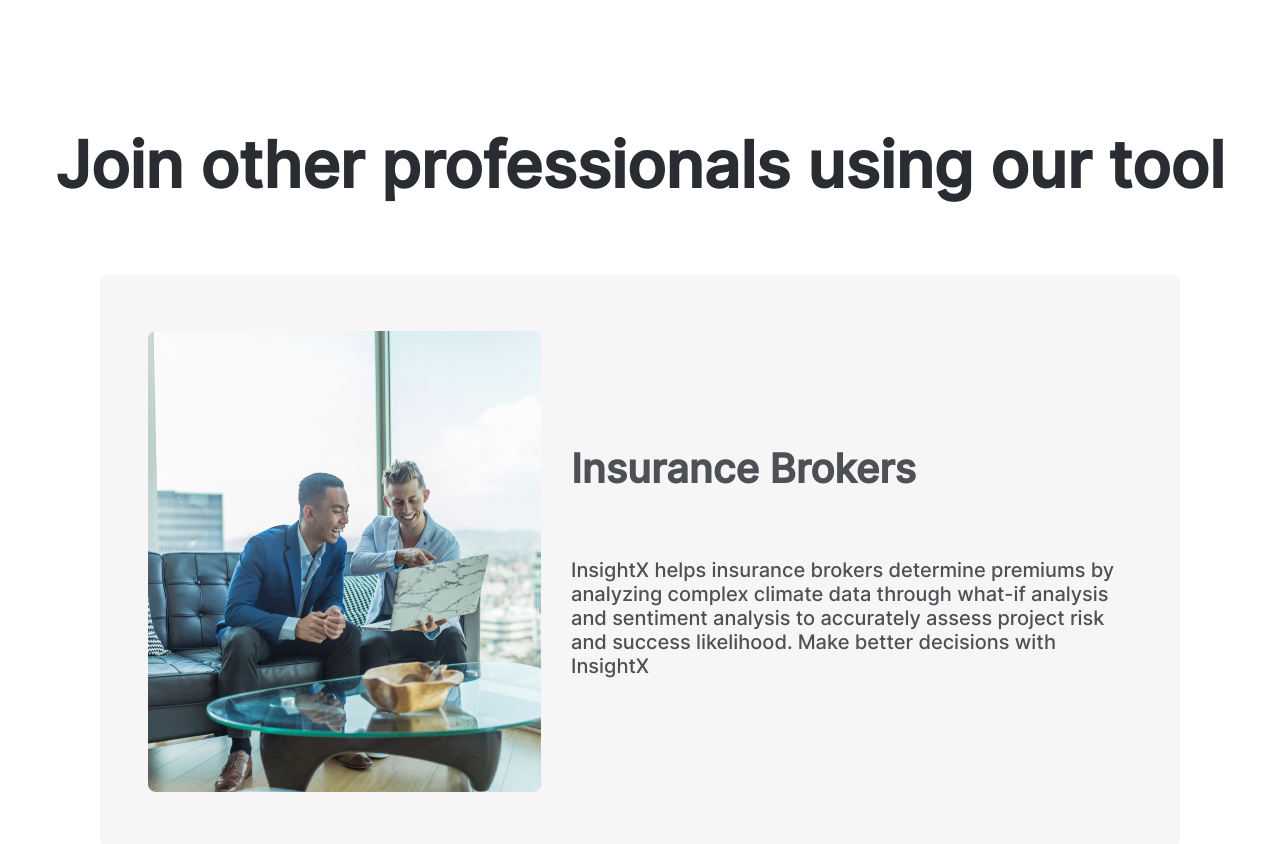
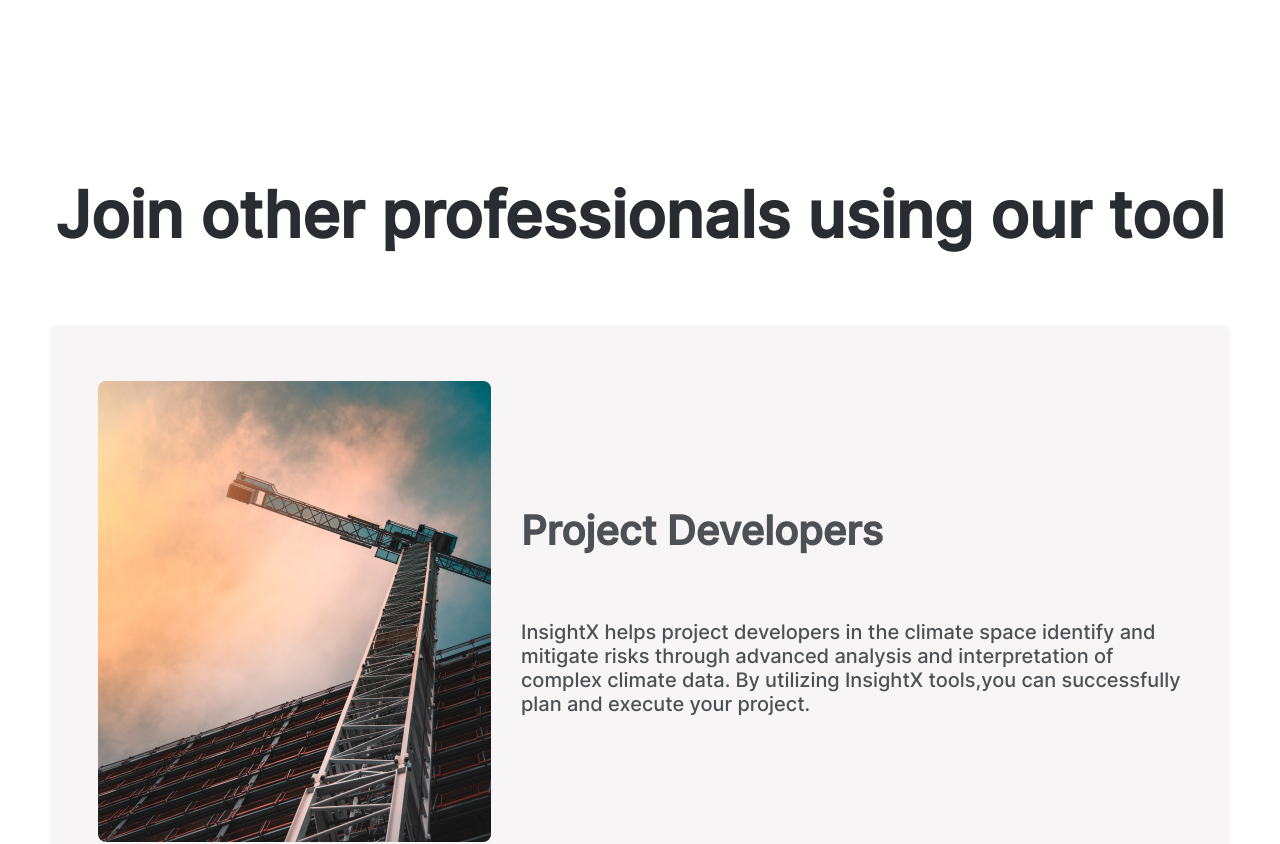
Before and after one commit to hellerstern/changeblock-v2, a React (Create React App) app: page / in a window 1280 px wide. Shown: the part 2960-3804 px from the top of the page. Built offline with nearby package versions, Linux system fonts and the light colour scheme.

Commit message:
swiper remove cut off and set delay as 15sec

```diff
--- a/src/components/ourtool/Ourtool.tsx
+++ b/src/components/ourtool/Ourtool.tsx
@@ -43,7 +43,7 @@ const Ourtool = () => {
       <Swiper
         slidesPerView={"auto"}
         spaceBetween={30}
-        autoplay={{ delay: 3000, disableOnInteraction: false }}
+        autoplay={{ delay: 15000, disableOnInteraction: false }}
         loop={true}
         pagination={{
           clickable: true,
@@ -68,9 +68,12 @@ const Ourtool = () => {
 
 const Wrapper = styled.div`
   margin-top: 400px;
+  padding: 50px;
+  @media screen and (max-width: 768px) {
+    padding: 20px;
+  }
   .swiper {
-    margin-left: 100px;
-    @media screen and (max-width: 1300px) {
+    /* @media screen and (max-width: 1300px) {
       margin: 0 100px;
     }
     @media screen and (max-width: 1024px) {
@@ -78,7 +81,7 @@ const Wrapper = styled.div`
     }
     @media screen and (max-width: 768px) {
       margin: 0 20px;
-    }
+    } */
   }
   .swiper-slide {
     text-align: center;
@@ -89,11 +92,7 @@ const Wrapper = styled.div`
     display: flex;
     justify-content: center;
     align-items: center;
-
-    width: 80%;
-    @media screen and (max-width: 1300px) {
-      width: 100%;
-    }
+    width: 100%;
     background: rgba(247, 245, 245, 0.99);
     border-radius: 8px;
     padding: 56px 48px;
```
